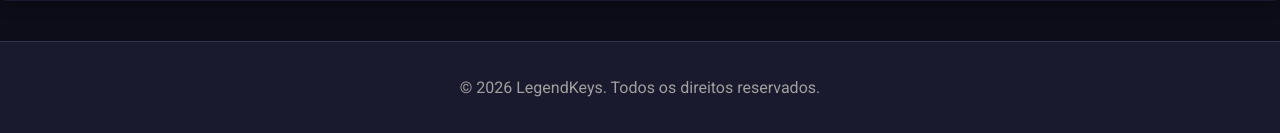
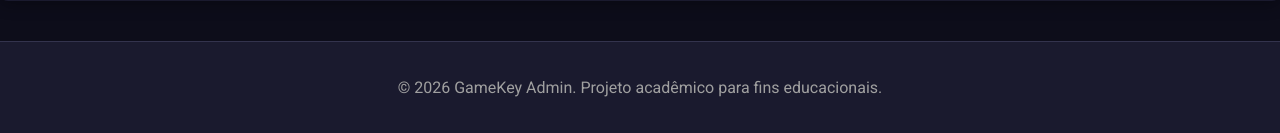
Before and after one commit to JoaoLucasVeiga/trabalho-pratico-2-2-bimestre-MySql-e-PHP, a PHP site: page / in a window 1280 px wide. Shown: the part 842-975 px from the top of the page. Run offline with PHP 8.4, Linux system fonts and the light colour scheme; data comes from the database, SQL or seed files in the repository.

Commit message:
Update footer text for copyright notice

```diff
--- a/views/templates/footer.php
+++ b/views/templates/footer.php
@@ -1,6 +1,6 @@
     </main> <!-- Fecha a tag <main> aberta no header -->
     <footer class="main-footer">
-        <p>&copy; <?= date('Y') ?> LegendKeys. Todos os direitos reservados.</p>
+        <p>&copy; <?= date('Y') ?> GameKey Admin. Projeto acadêmico para fins educacionais.</p>
     </footer>
 </body> <!-- Fecha a tag <body> aberta no header -->
 </html> <!-- Fecha a tag <html> aberta no header -->
```
